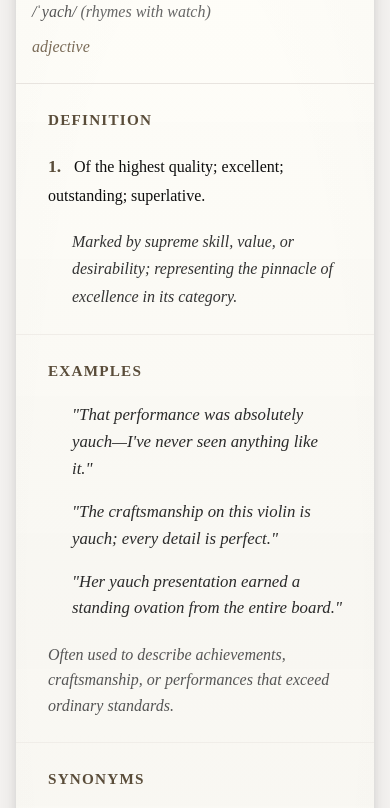
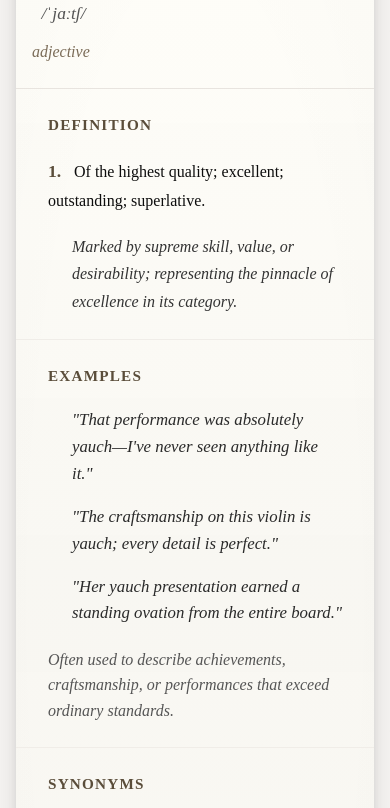
Before and after one commit to shanephall/yauch.us, a plain HTML site: page index.html in a window 390 px wide. Shown: the part 99-907 px from the top of the page. Drawn offline with Linux system fonts and the light colour scheme.

Commit message:
Add British English audio pronunciation (#3)
* Add British English audio pronunciation

- Auto-play pronunciation on page load with 1 second delay
- Add manual audio button next to pronunciation guide
- Prioritize British English voices (en-GB, Daniel, Karen)
- Include fallback to any English voice if British unavailable
- Style audio button to match vintage dictionary aesthetic
- Make responsive for mobile devices
- Use Web Speech API for cross-browser compatibility

* Simplify pronunciation to accurate IPA notation only

- Replace simplified guide with accurate British IPA: /ˈjɑːtʃ/
- Remove 'rhymes with watch' description
- Make phonetic notation itself clickable for audio
- Remove separate audio button for cleaner design
- Maintain auto-play functionality on page load

```diff
--- a/index.html
+++ b/index.html
@@ -23,7 +23,11 @@
                 <span class="share-icon">⤴</span>
             </button>
             <h1 class="word-title">yauch</h1>
-            <div class="pronunciation">/ˈyach/ <span class="rhyme">(rhymes with watch)</span></div>
+            <div class="pronunciation">
+                <button class="phonetic-audio" onclick="playPronunciation()" title="Listen to pronunciation">
+                    /ˈjɑːtʃ/
+                </button>
+            </div>
             <div class="part-of-speech">adjective</div>
         </header>
 
@@ -80,6 +84,53 @@
     </main>
 
     <script>
+        // Initialize speech synthesis on page load
+        let speechSynthesis = window.speechSynthesis;
+        let britishVoice = null;
+
+        // Find British English voice
+        function findBritishVoice() {
+            const voices = speechSynthesis.getVoices();
+            // Try to find a British English voice
+            britishVoice = voices.find(voice =>
+                voice.lang === 'en-GB' ||
+                voice.name.toLowerCase().includes('british') ||
+                voice.name.toLowerCase().includes('daniel') ||
+                voice.name.toLowerCase().includes('karen')
+            ) || voices.find(voice => voice.lang.startsWith('en-')) || voices[0];
+        }
+
+        // Load voices when available
+        if (speechSynthesis.onvoiceschanged !== undefined) {
+            speechSynthesis.onvoiceschanged = findBritishVoice;
+        }
+        findBritishVoice();
+
+        function playPronunciation() {
+            // Stop any ongoing speech
+            speechSynthesis.cancel();
+
+            const utterance = new SpeechSynthesisUtterance('yauch');
+
+            if (britishVoice) {
+                utterance.voice = britishVoice;
+            }
+
+            utterance.lang = 'en-GB';
+            utterance.rate = 0.8;
+            utterance.pitch = 1.0;
+            utterance.volume = 0.9;
+
+            speechSynthesis.speak(utterance);
+        }
+
+        // Auto-play pronunciation when page loads (with user interaction fallback)
+        window.addEventListener('load', () => {
+            setTimeout(() => {
+                playPronunciation();
+            }, 1000);
+        });
+
         function shareWord() {
             const shareText = `🌟 NEW WORD ALERT! 🌟
 
--- a/styles.css
+++ b/styles.css
@@ -64,18 +64,27 @@ body {
 }
 
 .pronunciation {
+    margin-bottom: 0.6rem;
+    text-align: left;
+}
+
+.phonetic-audio {
+    background: transparent;
+    border: none;
     font-size: 1.2rem;
-    margin-bottom: 0.6rem;
     font-style: italic;
     color: #555;
-    text-align: left;
     font-weight: 500;
+    cursor: pointer;
+    padding: 0.3rem 0.6rem;
+    border-radius: 4px;
+    transition: all 0.2s ease;
+    font-family: 'Times New Roman', serif;
 }
 
-.rhyme {
-    font-size: 1rem;
-    color: #666;
-    font-weight: normal;
+.phonetic-audio:hover {
+    background: rgba(90, 77, 58, 0.08);
+    color: #5a4d3a;
 }
 
 .part-of-speech {
@@ -219,6 +228,7 @@ body {
     font-weight: bold;
 }
 
+
 /* Footer */
 .site-footer {
     padding: 2.5rem 3rem 2rem;
@@ -266,6 +276,10 @@ body {
 
     .share-button-top .share-icon {
         font-size: 18px;
+    }
+
+    .phonetic-audio {
+        font-size: 1.1rem;
     }
 }
 
```
